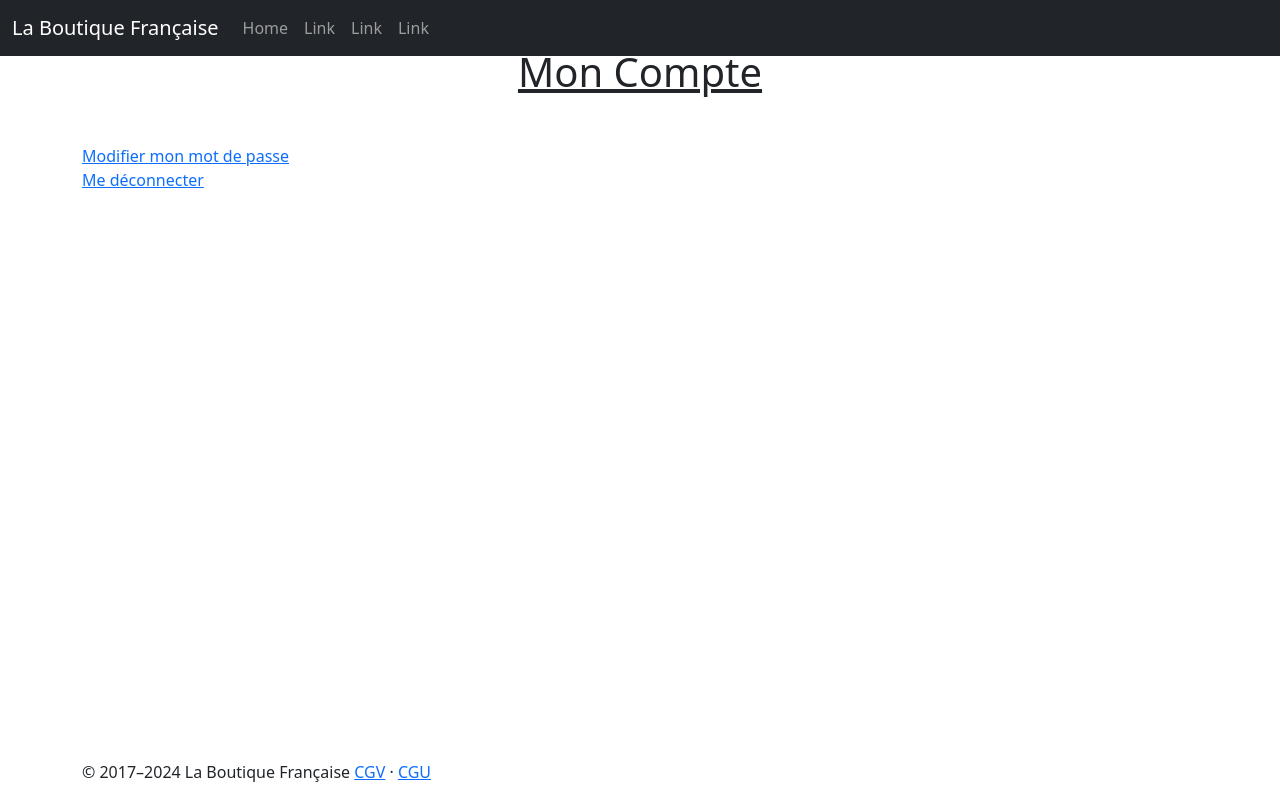
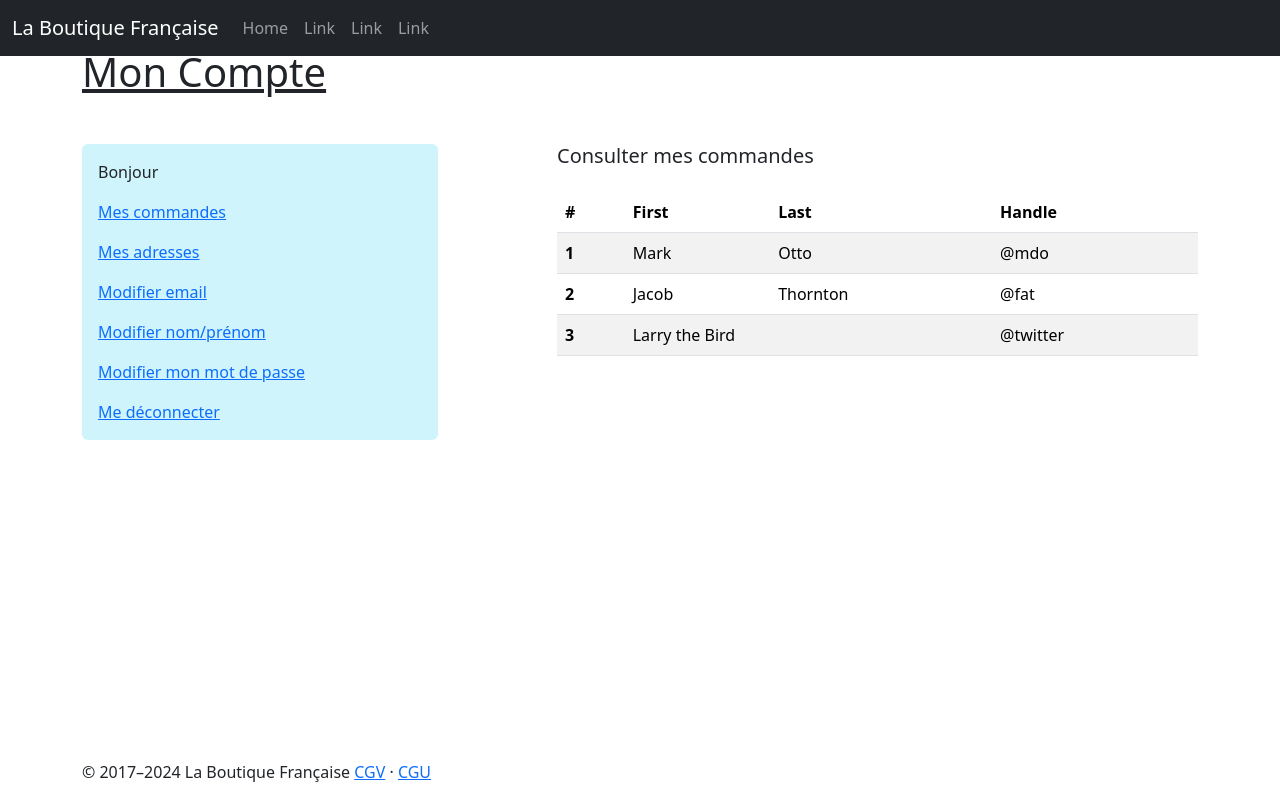
Before and after one commit to ChristopheC-83/ecommerce2, a Symfony app: template templates/account/index.html.twig in a window 1280 px wide. Run offline with Twig, Linux system fonts and the light colour scheme; the template is opened without the code that fills it, so the values that code supplies are empty; some libraries are stand-ins or nearby versions.

Commit message:
MEP dashboard

```diff
--- a/src/Controller/LoginController.php
+++ b/src/Controller/LoginController.php
@@ -28,6 +28,7 @@ class LoginController extends AbstractController
     #[Route('/deconnexion', name: 'app_logout', methods: ['GET'])]
     public function logout(): never
     {
+
         throw new \Exception('This should never be reached!');
 
 
--- a/src/Controller/RegisterController.php
+++ b/src/Controller/RegisterController.php
@@ -33,7 +33,9 @@ class RegisterController extends AbstractController
             // enregistres les datas et DB, injection de dépendance avec EntityManagerInterface
             $entityManager->persist($user);   // fige les données
             $entityManager->flush();          // envoi les données
+            $this->addFlash('success', 'Votre compte a bien été créé ! Vous pouvez vous connecter.');  // message flash de confirmation
 
+            return $this->redirectToRoute('app_login');  // redirection vers la page de connexion
 
         }
         // potentiellement, envoi un message de confirmation
--- a/src/Form/PasswordUserType.php
+++ b/src/Form/PasswordUserType.php
@@ -71,7 +71,7 @@ class PasswordUserType extends AbstractType
                 // dd($form->getConfig()->getOptions()['data']);
                 $form = $event->getForm();
 
-                dd($form);
+                // dd($form);
                 $user = ($form->getConfig()->getOptions()['data']);
                 $passwordHasher = $form->getConfig()->getOptions()['passwordHasher'];
 
--- /dev/null
+++ b/templates/account/_menu.html.twig
@@ -0,0 +1,24 @@
+
+
+
+<ul class="nav flex-column row-gap-3 p-3 rounded bg-info-subtle">
+<li>Bonjour <span class="text-capitalize">{{ app.user.firstname }}</span></li>
+	<li class="nav-item">
+		<a href="{{ path('app_account') }}">Mes commandes</a>
+	</li>
+	<li class="nav-item">
+		<a href="#">Mes adresses</a>
+	</li>
+	<li class="nav-item">
+		<a href="#">Modifier email</a>
+	</li>
+	<li class="nav-item">
+		<a href="#">Modifier nom/prénom</a>
+	</li>
+	<li class="nav-item">
+		<a href="{{ path('app_account_modify_pwd') }}">Modifier mon mot de passe</a>
+	</li>
+	<li class="nav-item">
+		<a href="{{ path('app_logout') }}">Me déconnecter</a>
+	</li>
+</ul>
--- a/templates/account/index.html.twig
+++ b/templates/account/index.html.twig
@@ -1,16 +1,45 @@
 {% extends 'base.html.twig' %}
 
 {% block body %}
-<div class="container">
-		<h1 class="text-center text-decoration-underline my-5">Mon Compte</h1>
+	<div class="container">
+		<h1 class="text-decoration-underline my-5">Mon Compte</h1>
 
-
-		<a href="{{ path('app_account_modify_pwd') }}">Modifier mon mot de passe</a>
-		<br>
-		<a href="{{ path('app_logout') }}">Me déconnecter</a>
-
-
-
-
+		<div class="row">
+			<div class="col-md-4">
+				{% include 'account/_menu.html.twig' %}
+			</div>
+			<div class="col-md-7 ms-auto">
+				<h5 class="mb-4">Consulter mes commandes</h5>
+				<table class="table table-striped">
+					<thead>
+						<tr>
+							<th scope="col">#</th>
+							<th scope="col">First</th>
+							<th scope="col">Last</th>
+							<th scope="col">Handle</th>
+						</tr>
+					</thead>
+					<tbody>
+						<tr>
+							<th scope="row">1</th>
+							<td>Mark</td>
+							<td>Otto</td>
+							<td>@mdo</td>
+						</tr>
+						<tr>
+							<th scope="row">2</th>
+							<td>Jacob</td>
+							<td>Thornton</td>
+							<td>@fat</td>
+						</tr>
+						<tr>
+							<th scope="row">3</th>
+							<td colspan="2">Larry the Bird</td>
+							<td>@twitter</td>
+						</tr>
+					</tbody>
+				</table>
+			</div>
+		</div>
 	</div>
-{% endblock %}
+</div>{% endblock %}
--- a/templates/base.html.twig
+++ b/templates/base.html.twig
@@ -67,15 +67,27 @@
 			</nav>
 		</header>
 
-		<main class=" flex-grow-1">
+		<main class=" flex-grow-1 position-relative">
+
+			<div class="container_alerts">
+                {% for label, messages in app.flashes %}
+                    {% for message in messages %}
+                        <div class="alert alert-{{ label }} containerForm mx-auto my-4">
+                            {{ message }}
+                        </div>
+                    {% endfor %}
+                {% endfor %}
+            </div>
+
 			{# contient les infos du user connecté ou null si pas de connexion #}
-			{# {{ dump(app.user) }} #}{% block body %}
-		{% endblock %}
+			{# {{ dump(app.user) }} #}
+			{% block body %}{% endblock %}
 		</main>
 
 
 		<!-- FOOTER -->
-			<footer class="container"> <p>&copy; 2017–2024 La Boutique Française
+		<footer class="container">
+			<p>&copy; 2017–2024 La Boutique Française
 				<a href="#">CGV</a>
 				&middot;
 				<a href="#">CGU</a>
@@ -84,5 +96,6 @@
 
 		<script src="{{ asset('assets/js/bootstrap.bundle.min.js')}}"></script>
 		<script src="{{ asset('assets/js/global.js')}}"></script>
+		<script src="{{ asset('assets/js/custom.js')}}"></script>
 	</body>
 </html>
--- a/templates/login/index.html.twig
+++ b/templates/login/index.html.twig
@@ -30,5 +30,6 @@
 
 
 
+
 	</div>
 {% endblock %}
```
Also changed, not shown: src/Controller/AccountController.php (+9 -1 lines), templates/account/password.html.twig (+11 -15 lines).
